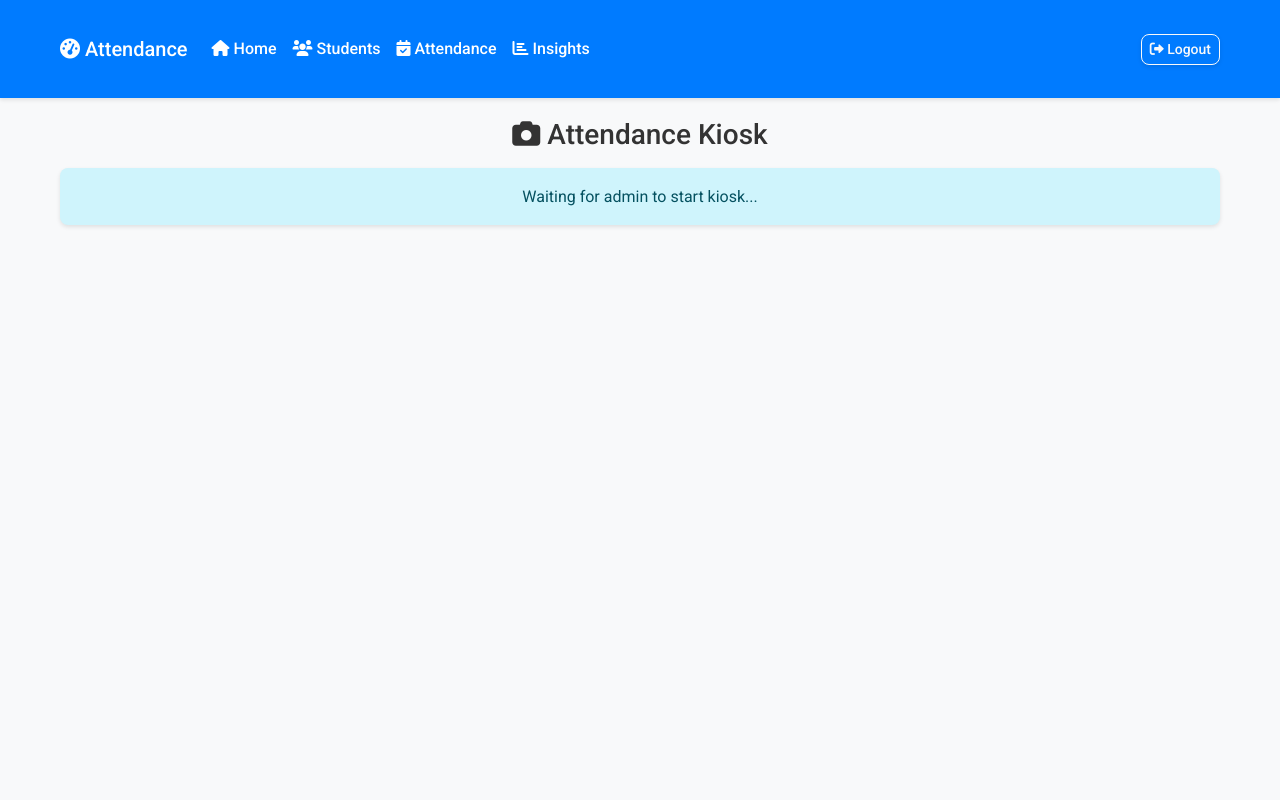
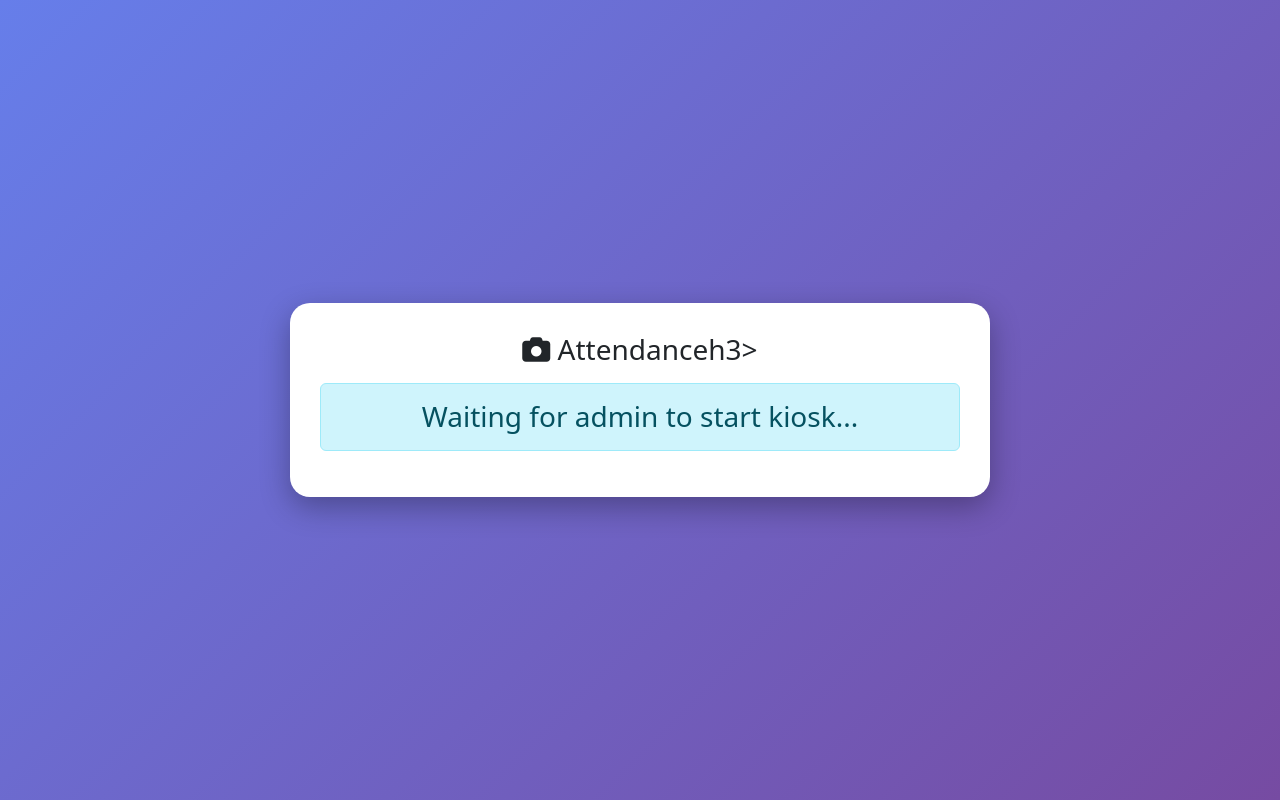
Before and after one commit to Shreyarg-77/face_attendance, a Flask app: page /kiosk_display in a window 1280 px wide. Run offline with Flask 3, Linux system fonts and the light colour scheme.

Commit message:
Changed kiosk

```diff
--- a/templates/kiosk_display.html
+++ b/templates/kiosk_display.html
@@ -1,16 +1,44 @@
-{% extends 'base.html' %}
-{% block title %}Student Kiosk{% endblock %}
-{% block content %}
+<!DOCTYPE html>
+<html lang="en">
+<head>
+    <meta charset="UTF-8">
+    <meta name="viewport" content="width=device-width, initial-scale=1.0">
+    <title>Attendance Kiosk</title>
+    <link href="https://cdn.jsdelivr.net/npm/bootstrap@5.3.0/dist/css/bootstrap.min.css" rel="stylesheet">
+    <link rel="stylesheet" href="https://cdnjs.cloudflare.com/ajax/libs/font-awesome/6.4.0/css/all.min.css">
+    <style>
+        body {
+            background: linear-gradient(135deg, #667eea 0%, #764ba2 100%);
+            min-height: 100vh;
+            display: flex;
+            align-items: center;
+            justify-content: center;
+        }
+        .kiosk-container {
+            background: white;
+            border-radius: 20px;
+            padding: 30px;
+            box-shadow: 0 10px 30px rgba(0,0,0,0.3);
+            max-width: 700px;
+            width: 100%;
+        }
+        #video {
+            border-radius: 15px;
+        }
+    </style>
+</head>
+<body>
 
+<div class="kiosk-container">
     <div class="text-center">
-    <h3 class="mb-3"><i class="fas fa-camera"></i> Attendance Kiosk</h3>
+        <h3 class="mb-3"><i class="fas fa-camera"></i> Attendanceh3>
 
-    <button id="startBtn" class="btn btn-primary mb-3" onclick="startCamera()" style="display:none;">
+        <button id=" Kiosk</startBtn" class="btn btn-primary btn-lg mb-3" onclick="startCamera()" style="display:none;">
             <i class="fas fa-play"></i> Start Camera
         </button>
 
         <video id="video" width="640" height="480" autoplay muted
-           style="display:none; border:2px solid #007bff; border-radius:10px;"></video>
+               style="display:none; border:3px solid #28a745; border-radius:15px;"></video>
 
         <canvas id="canvas" width="640" height="480" style="display:none;"></canvas>
 
@@ -18,7 +46,8 @@
             Waiting for admin to start kiosk...
         </div>
 
-    <p id="adminInfo" class="text-muted"></p>
+        <p id="adminInfo" class="text-muted mt-3"></p>
+    </div>
 </div>
 
 <script>
@@ -37,10 +66,12 @@ function checkKioskStatus() {
                 document.getElementById('startBtn').style.display = 'inline-block';
                 document.getElementById('status').innerHTML =
                     'Click "Start Camera" to mark attendance.';
+                document.getElementById('status').className = 'alert alert-primary mt-3';
             } else {
                 document.getElementById('startBtn').style.display = 'none';
                 document.getElementById('status').innerHTML =
                     'Kiosk not active. Contact admin.';
+                document.getElementById('status').className = 'alert alert-warning mt-3';
                 stopCamera();
             }
         });
@@ -58,6 +89,7 @@ async function startCamera() {
 
     document.getElementById('status').innerHTML =
         '<i class="fas fa-spinner fa-spin"></i> Capturing face...';
+    document.getElementById('status').className = 'alert alert-success mt-3';
 
     setTimeout(captureAndSend, 4000);
 }
@@ -92,10 +124,9 @@ function captureAndSend() {
 
         stopCamera();
 
-        // Ready for next student
         setTimeout(() => {
             if (kioskActive) {
-                status.className = 'alert alert-info mt-3';
+                status.className = 'alert alert-primary mt-3';
                 status.innerHTML = 'Click "Start Camera" to mark attendance.';
                 document.getElementById('startBtn').style.display = 'inline-block';
             }
@@ -115,4 +146,5 @@ setInterval(checkKioskStatus, 3000);
 checkKioskStatus();
 </script>
 
-{% endblock %}
+</body>
+</html>
```
Lines whose indentation alone changed are shown as unchanged.
